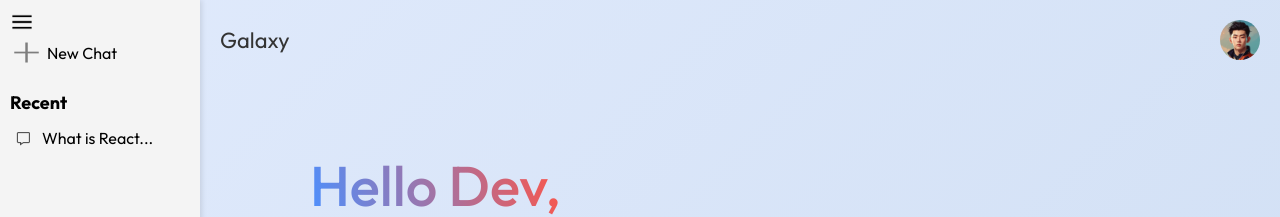
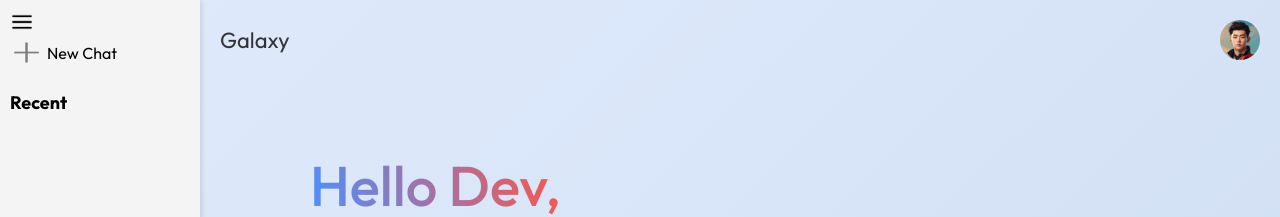
Before and after one commit to sweekar2999/Galaxy_ChatBot, a React (Vite) app: page / in a window 1280 px wide. Both pictures are taken after a click on the picture 22 px from the left and 22 px from the top of the page. Shown: the top 217 px of the page. Built offline with nearby package versions, Linux system fonts and the light colour scheme.

Commit message:
recent prompts functionality

```diff
--- a/src/Components/Sidebar/Sidebar.jsx
+++ b/src/Components/Sidebar/Sidebar.jsx
@@ -1,45 +1,60 @@
-import React, { useState } from 'react'
-import {assets} from '../../assets/assets';
+import React, { useContext, useState } from 'react'
+import { assets } from '../../assets/assets';
 import './Sidebar.css';
+import { Context } from '../../context/Context';
 
 function Sidebar() {
-    const [extended,setExtended]=useState(false);
+    const [extended, setExtended] = useState(false);
+    const { onSent, prevPrompt, setRecentPrompt, newChat } = useContext(Context);
+    const loadPrompt= async (prompt)=>{
+        setRecentPrompt(prompt);
+        await onSent(prompt);
+    }
 
     return (
         <>
             <div className={`Sidebar ${extended ? 'extended' : 'collapsed'}`}>
                 <div className='top'>
-                    <img className='menu' onClick={()=>setExtended((prev)=>!prev)}src={assets.menu_icon} alt="Menu" />
-                    <div className='new-chat'>
-                        <img  src={assets.plus_icon} alt="New Chat" />
-                        {extended ?<p>New Chat</p>:null}
+                    <img
+                        className='menu'
+                        onClick={() => setExtended((prev) => !prev)}
+                        src={assets.menu_icon}
+                        alt="Menu"
+                    />
+                    <div onClick={()=>newChat()} className='new-chat'>
+                        <img src={assets.plus_icon} alt="New Chat" />
+                        {extended ? <p>New Chat</p> : null}
                     </div>
-                    {extended?
-                    <div className='recent'>
-                        <p className='recent-title'>Recent</p>
-                        <div className='recent-entry'>
-                            <img src={assets.message_icon} alt="Recent Message" />
-                            <p>What is React...</p>
+                    {extended ? (
+                        <div className='recent'>
+                            <p className='recent-title'>Recent</p>
+                            {prevPrompt.map((item, index) => (
+                                <div  onClick={()=>{loadPrompt(item)}} className='recent-entry' key={index}>
+                                    <img src={assets.message_icon} alt="Recent Message" />
+
+                                    <p>{item.slice(0, 15)}...</p>
+                                </div>
+                            ))}
                         </div>
-                    </div>:null}
+                    ) : null}
                 </div>
                 <div className='bottom'>
                     <div className='bottom-item recent-entry'>
                         <img src={assets.question_icon} alt="Help" />
-                        {extended?<p>Help</p>:null}
+                        {extended ? <p>Help</p> : null}
                     </div>
                     <div className='bottom-item recent-entry'>
                         <img src={assets.history_icon} alt="Activity" />
-                        {extended?<p>Activity</p>:null}
+                        {extended ? <p>Activity</p> : null}
                     </div>
                     <div className='bottom-item recent-entry'>
                         <img src={assets.setting_icon} alt="Settings" />
-                        {extended?<p>Settings</p>:null}
+                        {extended ? <p>Settings</p> : null}
                     </div>
                 </div>
             </div>
         </>
-    )
+    );
 }
 
-export default Sidebar
+export default Sidebar;
```
